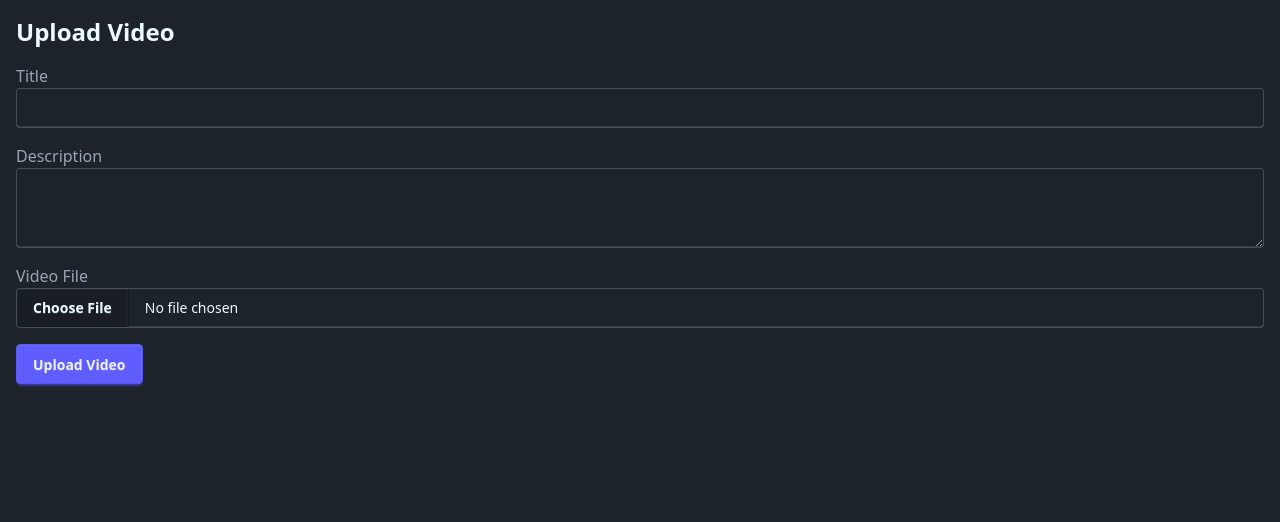
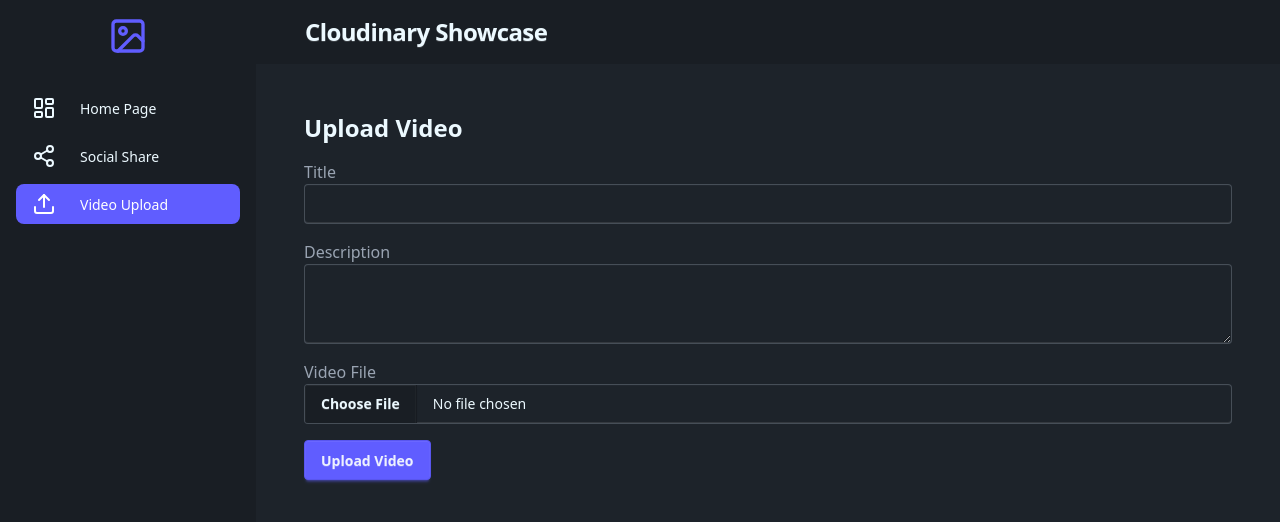
Before and after one commit to jsjasee/cloudinary-showcase, a Next.js app: page /video-upload in a window 1280 px wide. Shown: the top 522 px of the page. Built offline with nearby package versions, Linux system fonts and the light colour scheme; no server answers.

Commit message:
fix download url not working bug

```diff
--- a/app/(app)/home/page.tsx
+++ b/app/(app)/home/page.tsx
@@ -1,7 +1,57 @@
-import React from "react";
+"use client";
+import { useState, useEffect, useCallback } from "react";
+import axios from "axios";
+import VideoCard from "@/components/VideoCard";
+// import { Video } from "@/types";
+import { Video } from "@/app/generated/prisma/client";
+import toast from "react-hot-toast";
 
 function Home() {
-  return <div>Home</div>;
+  const [videos, setVideos] = useState<Array<Video>>([]); // you can either write Array<Video> or Video[]
+  const [loading, setLoading] = useState(true);
+  const [error, setError] = useState<string | null>(null);
+
+  const fetchVideos = useCallback(async () => {
+    try {
+      const response = await axios.get("/api/videos");
+      if (Array.isArray(response.data)) {
+        setVideos(response.data);
+      } else {
+        throw new Error("Unexpected response format.");
+      }
+    } catch (error) {
+      console.log(error);
+      toast.error("Failed to fetch videos");
+      setError("Failed to fetch videos");
+    } finally {
+      setLoading(false);
+    }
+  }, []);
+
+  useEffect(() => {
+    fetchVideos();
+  }, [fetchVideos]); // what is this doing here??
+
+  if (loading) {
+    return <div>Loading...</div>;
+  }
+
+  return (
+    <div className="container mx-auto p-4">
+      <h1 className="text-2xl font-bold mb-4">Videos</h1>
+      {videos.length === 0 ? (
+        <div className="text-center text-lg text-gray-500">
+          No videos available
+        </div>
+      ) : (
+        <div className="grid grid-cols-1 sm:grid-cols-2 lg:grid-cols-3 gap-6">
+          {videos.map((video) => (
+            <VideoCard key={video.id} video={video} />
+          ))}
+        </div>
+      )}
+    </div>
+  );
 }
 
 export default Home;
--- /dev/null
+++ b/app/(app)/layout.tsx
@@ -0,0 +1,146 @@
+// good practice to have a layout also in the (app) folder - layout just accepts all the children and then wraps it up?
+
+"use client";
+
+import React, { useState } from "react";
+import Link from "next/link";
+import { usePathname, useRouter } from "next/navigation";
+import { useClerk, useUser } from "@clerk/nextjs";
+import {
+  LogOutIcon,
+  MenuIcon,
+  LayoutDashboardIcon,
+  Share2Icon,
+  UploadIcon,
+  ImageIcon,
+} from "lucide-react";
+
+const sidebarItems = [
+  { href: "/home", icon: LayoutDashboardIcon, label: "Home Page" },
+  { href: "/social-share", icon: Share2Icon, label: "Social Share" },
+  { href: "/video-upload", icon: UploadIcon, label: "Video Upload" },
+];
+
+export default function AppLayout({
+  children,
+}: Readonly<{
+  children: React.ReactNode;
+}>) {
+  const [sidebarOpen, setSidebarOpen] = useState(false);
+  const pathname = usePathname();
+  const router = useRouter();
+  const { signOut } = useClerk();
+  const { user } = useUser();
+
+  console.log(user);
+
+  const handleLogoClick = () => {
+    router.push("/");
+  };
+
+  const handleSignOut = async () => {
+    await signOut();
+  };
+
+  return (
+    <div className="drawer lg:drawer-open">
+      <input
+        id="sidebar-drawer"
+        type="checkbox"
+        className="drawer-toggle"
+        checked={sidebarOpen}
+        onChange={() => setSidebarOpen(!sidebarOpen)}
+      />
+      <div className="drawer-content flex flex-col">
+        {/* Navbar */}
+        <header className="w-full bg-base-200">
+          <div className="navbar max-w-7xl mx-auto px-4 sm:px-6 lg:px-8">
+            <div className="flex-none lg:hidden">
+              <label
+                htmlFor="sidebar-drawer"
+                className="btn btn-square btn-ghost drawer-button"
+              >
+                <MenuIcon />
+              </label>
+            </div>
+            <div className="flex-1">
+              <Link href="/" onClick={handleLogoClick}>
+                <div className="btn btn-ghost normal-case text-2xl font-bold tracking-tight cursor-pointer">
+                  Cloudinary Showcase
+                </div>
+              </Link>
+            </div>
+            <div className="flex-none flex items-center space-x-4">
+              {user && (
+                <>
+                  <div className="avatar">
+                    <div className="w-8 h-8 rounded-full">
+                      <img
+                        src={user.imageUrl}
+                        alt={
+                          user.username || user.emailAddresses[0].emailAddress
+                        }
+                      />
+                    </div>
+                  </div>
+                  <span className="text-sm truncate max-w-xs lg:max-w-md">
+                    {user.username || user.emailAddresses[0].emailAddress}
+                  </span>
+                  <button
+                    onClick={handleSignOut}
+                    className="btn btn-ghost btn-circle"
+                  >
+                    <LogOutIcon className="h-6 w-6" />
+                  </button>
+                </>
+              )}
+            </div>
+          </div>
+        </header>
+        {/* Page content */}
+        <main className="grow">
+          <div className="max-w-7xl mx-auto w-full px-4 sm:px-6 lg:px-8 my-8">
+            {children}
+          </div>
+        </main>
+      </div>
+      <div className="drawer-side">
+        <label htmlFor="sidebar-drawer" className="drawer-overlay"></label>
+        <aside className="bg-base-200 w-64 h-full flex flex-col">
+          <div className="flex items-center justify-center py-4">
+            <ImageIcon className="w-10 h-10 text-primary" />
+          </div>
+          <ul className="menu p-4 w-full text-base-content grow">
+            {sidebarItems.map((item) => (
+              <li key={item.href} className="mb-2">
+                <Link
+                  href={item.href}
+                  className={`flex items-center space-x-4 px-4 py-2 rounded-lg ${
+                    pathname === item.href
+                      ? "bg-primary text-white"
+                      : "hover:bg-base-300"
+                  }`}
+                  onClick={() => setSidebarOpen(false)}
+                >
+                  <item.icon className="w-6 h-6" />
+                  <span>{item.label}</span>
+                </Link>
+              </li>
+            ))}
+          </ul>
+          {user && (
+            <div className="p-4">
+              <button
+                onClick={handleSignOut}
+                className="btn btn-outline btn-error w-full"
+              >
+                <LogOutIcon className="mr-2 h-5 w-5" />
+                Sign Out
+              </button>
+            </div>
+          )}
+        </aside>
+      </div>
+    </div>
+  );
+}
--- a/components/VideoCard.tsx
+++ b/components/VideoCard.tsx
@@ -13,11 +13,14 @@
 // Step 1: Define an interface
 interface VideoCardProps {
   video: Video;
-  onDownload: (url: string, title: string) => void;
 }
 
+const onDownload = (videoUrl: string, title: string) => {
+  window.open(videoUrl, "_blank"); // "_blank" opens it in a fresh page. we are already passing the cloudinary url so we can download it from there.
+};
+
 // FC stands for functional component?
-const VideoCard: React.FC<VideoCardProps> = ({ video, onDownload }) => {
+const VideoCard: React.FC<VideoCardProps> = ({ video }) => {
   const [isHovered, setIsHovered] = useState(false);
   const [previewError, setPreviewError] = useState(false); // cloudinary recommends that we manage the preview error.
 
@@ -49,7 +52,7 @@
       src: publicId,
       width: 400,
       height: 225,
-      rawTransformations: ["e_preview: duration_15:max_seg_9:min_seg_dur_1"], // this is from the docs: https://cloudinary.com/documentation/transformation_reference
+      rawTransformations: ["e_preview:duration_15:max_seg_9:min_seg_dur_1"], // this is from the docs: https://cloudinary.com/documentation/transformation_reference
     });
   }, []);
 
--- /dev/null
+++ b/types/index.ts
@@ -0,0 +1,11 @@
+// export interface Video {
+//   id: string;
+//   title: string;
+//   description: string;
+//   publicId: string;
+//   originalSize: number;
+//   compressedSize: number;
+//   duration: number;
+//   createdAt: Date;
+//   updatedAt: Date;
+// }
```
